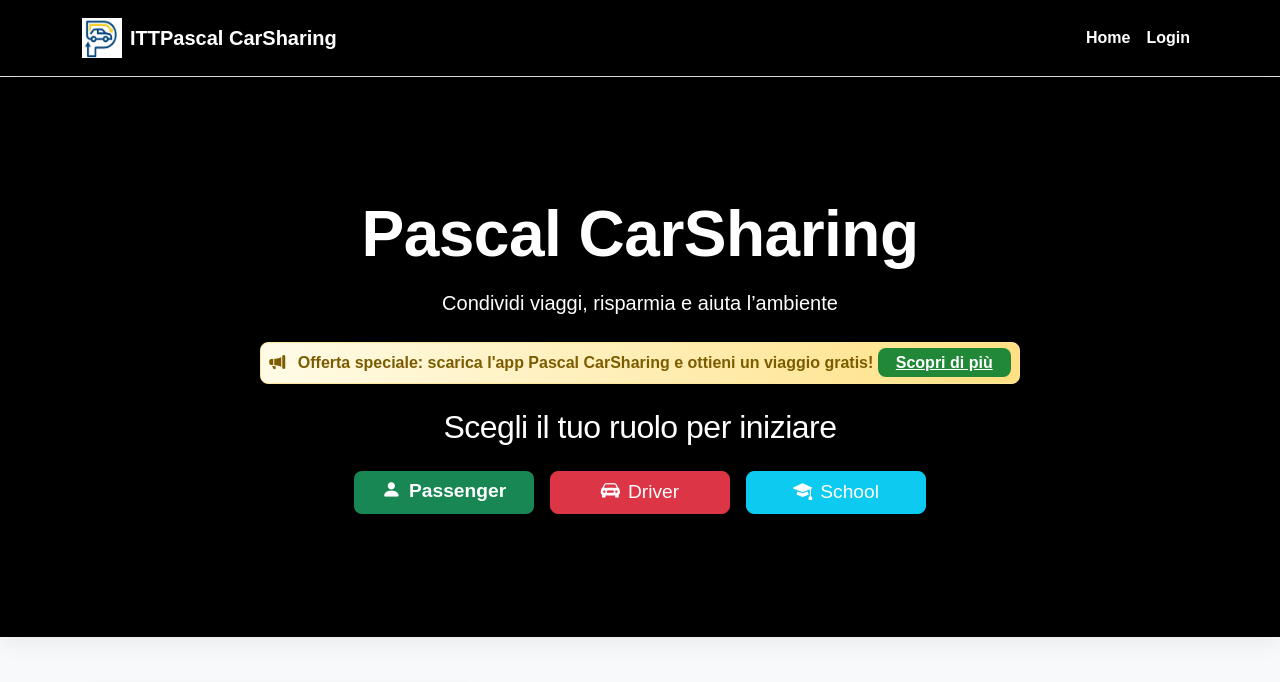
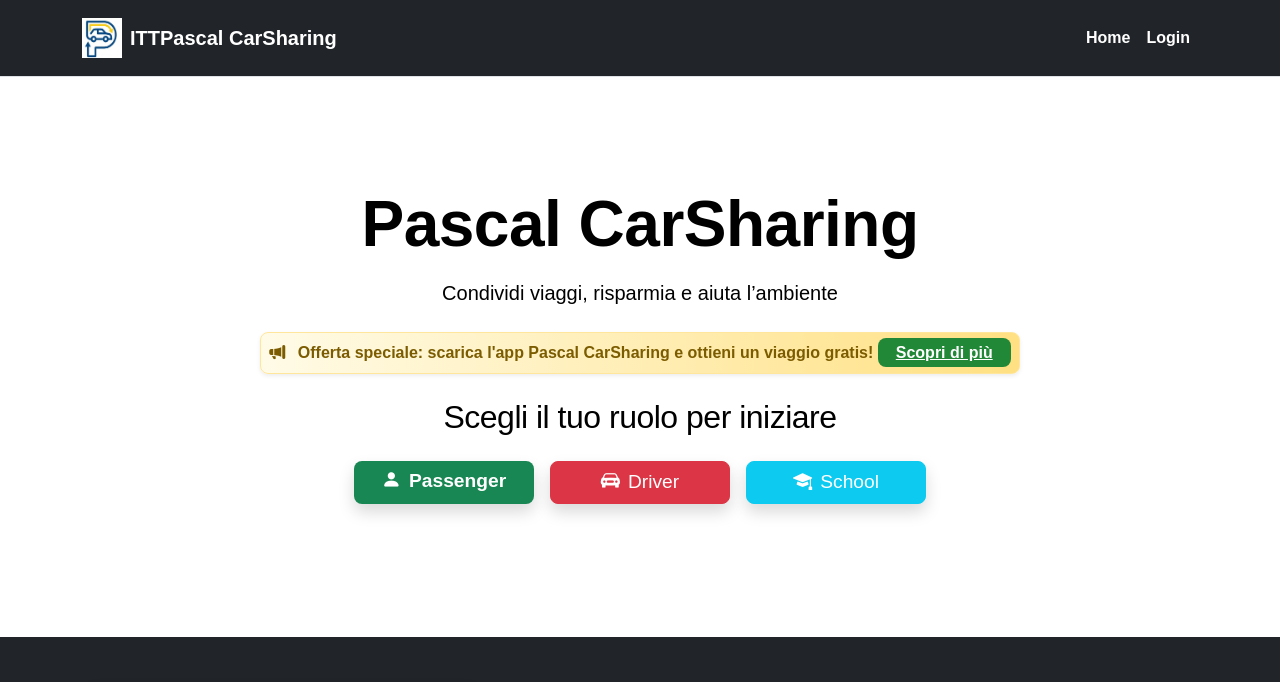
Before and after one commit to ITTPascal-2526-5L/pascal-carsharing-brighipagliaraniromagnoli, a Flask app: page / in a window 1280 px wide. Shown: the top 682 px of the page. Run offline with Flask 3, Linux system fonts and the light colour scheme; some web fonts are replaced.

Commit message:
modifiche grafiche

```diff
--- a/app/static/css/style.css
+++ b/app/static/css/style.css
@@ -41,7 +41,7 @@ h6 {
 }
 
 body {
-  background: linear-gradient(135deg, #f8f9fa 0%, #e9ecef 100%);
+  background: #ffffff;
   margin: 0;
   padding: 0;
   min-height: 100vh;
@@ -50,17 +50,16 @@ body {
 }
 
 body.body-index {
-  background: #000000 !important;
-  color: #ffffff;
+  background: #ffffff !important;
+  color: #000000;
 }
 
 .hero-section {
   position: relative;
   height: 60vh;
-  background: #000000;
-  color: #ffffff;
+  background: #ffffff;
+  color: #000000;
   padding: 60px 0 40px 0;
-  box-shadow: 0 4px 24px rgba(0, 0, 0, 0.07);
   min-height: 70vh;
   display: flex;
   align-items: center;
@@ -94,7 +93,7 @@ body.body-index {
 }
 
 .footer {
-  background: #000000;
+  background: #212529;
   color: #fff;
   margin-top: auto;
   font-size: 1rem;
@@ -130,7 +129,7 @@ body.body-index {
 }
 
 .navbar {
-  background-color: #000000 !important;
+  background-color: #212529 !important;
   padding: 0.8rem 0;
 }
 
@@ -147,7 +146,7 @@ body.body-index {
 }
 
 .nav-link-custom:hover {
-  color: #badfe5 !important;
+  color: #4be7ff !important;
   text-decoration: none;
   opacity: 0.8;
 }
@@ -302,7 +301,7 @@ body.body-index {
 }
 
 body.auth-page {
-  background: linear-gradient(135deg, #ffffff 0%, #f0f0f0 100%) !important;
+  background: #ffffff !important;
 }
 
 body.auth-page .form-label {
--- a/app/static/css/styleForView.css
+++ b/app/static/css/styleForView.css
@@ -2,7 +2,7 @@
 
 body {
     font-family: 'Product Sans', sans-serif;
-    background: #f4f6f9;
+    background: #ffffff;
     margin: 0;
     padding: 30px;
     color: #333;
--- a/app/templates/index.html
+++ b/app/templates/index.html
@@ -4,9 +4,8 @@
 {% block body_class %}body-index{% endblock %}
 
 {% block content %}
-<header class="hero-section position-relative">
-    <div class="overlay"></div>
-    <div class="container position-relative z-2">
+<header class="hero-section bg-white py-5">
+    <div class="container">
         <div class="content text-center d-flex flex-column align-items-center justify-content-center">
             <h1 class="display-3 fw-bold mb-3">Pascal CarSharing</h1>
             <p class="lead mb-4">Condividi viaggi, risparmia e aiuta l’ambiente</p>
@@ -35,7 +34,7 @@
     </div>
 </header>
 <!-- Sezione informazioni fittizie -->
-<section class="info-section py-5 bg-light">
+<section class="info-section py-5 bg-dark text-white">
     <div class="container">
         <div class="row g-4 align-items-center">
             <div class="col-md-6">
@@ -76,7 +75,7 @@
         </div>
     </div>
 </section>
-<section class="info-section py-5 bg-light">
+<section class="info-section py-5 bg-dark text-white">
     <div class="container">
         <div class="row g-4 align-items-center">
             <div class="col-md-6">
```
